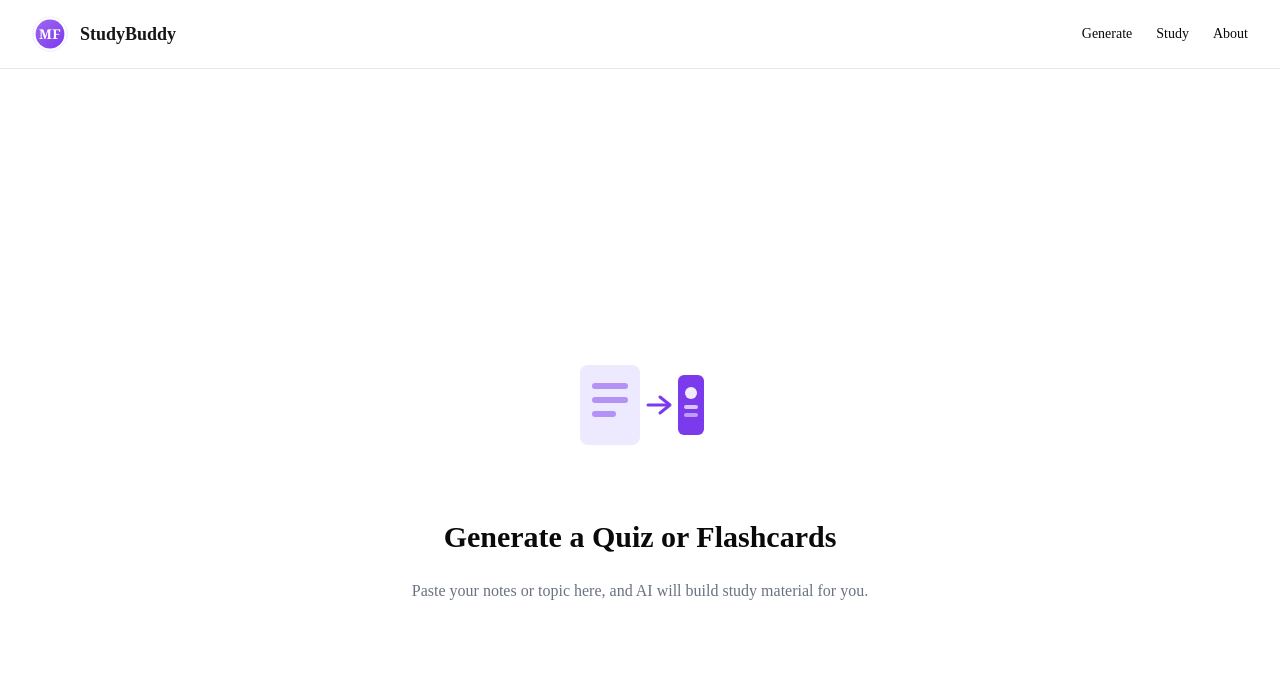
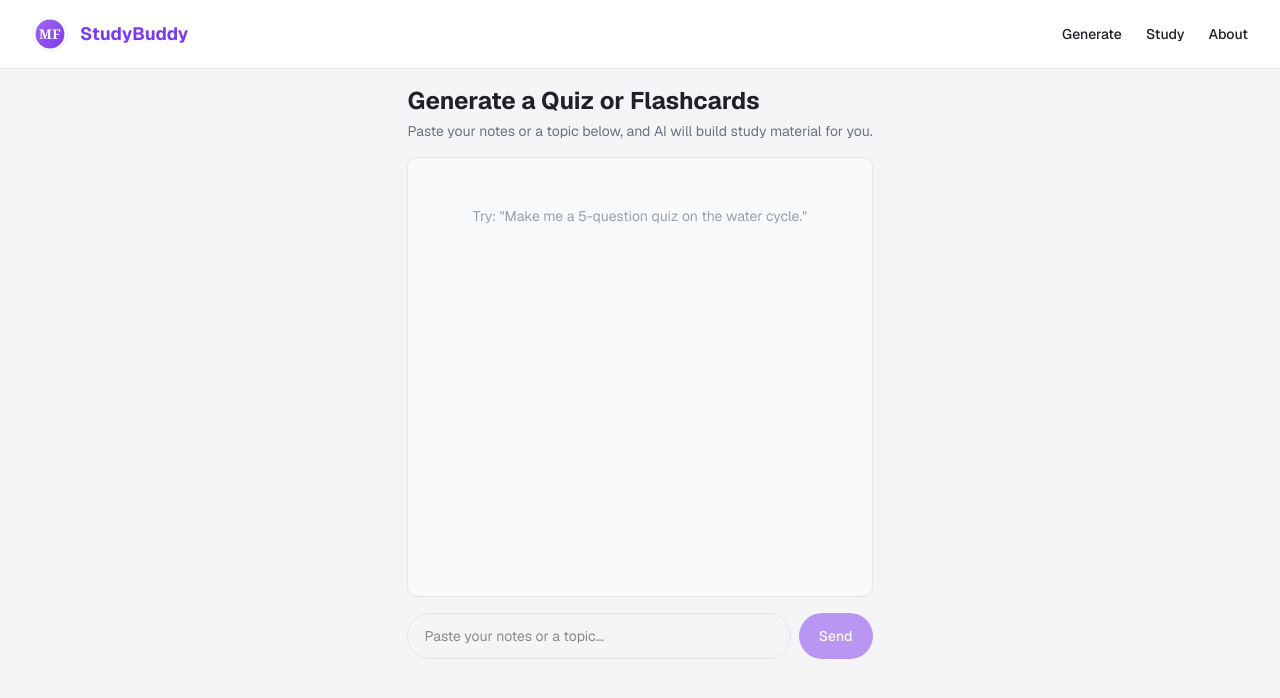
Before and after one commit to tahir786408/study_buddy, a Next.js app: page /generate in a window 1280 px wide. Shown: the top 698 px of the page. Built offline with nearby package versions, Linux system fonts and the light colour scheme.

Commit message:
Add streaming AI chat interface for quiz/flashcard generation

```diff
--- /dev/null
+++ b/app/api/chat/route.ts
@@ -0,0 +1,68 @@
+// Model and system prompt config kept in one place, as required by the brief.
+const MODEL = "openrouter/free";
+
+const SYSTEM_PROMPT = `You are StudyBuddy, an AI study assistant. When a student gives you notes or a topic, generate a short quiz (3-5 questions) or a set of flashcards (question/answer pairs) that help them study. Keep it concise, accurate, and focused only on the material provided. Format clearly with numbered questions or flashcard pairs.`;
+
+export async function POST(req: Request) {
+  const { messages } = await req.json();
+
+  const openrouterResponse = await fetch("https://openrouter.ai/api/v1/chat/completions", {
+    method: "POST",
+    headers: {
+      "Content-Type": "application/json",
+      Authorization: `Bearer ${process.env.OPENROUTER_API_KEY}`,
+    },
+    body: JSON.stringify({
+      model: MODEL,
+      messages: [{ role: "system", content: SYSTEM_PROMPT }, ...messages],
+      stream: true,
+    }),
+  });
+
+  if (!openrouterResponse.ok || !openrouterResponse.body) {
+    const errorText = await openrouterResponse.text();
+    console.log("OpenRouter error:", openrouterResponse.status, errorText);
+    return new Response("Failed to reach the AI provider.", { status: 502 });
+}
+
+  const encoder = new TextEncoder();
+  const decoder = new TextDecoder();
+
+  const stream = new ReadableStream({
+    async start(controller) {
+      const reader = openrouterResponse.body!.getReader();
+      let buffer = "";
+
+      while (true) {
+        const { done, value } = await reader.read();
+        if (done) break;
+
+        buffer += decoder.decode(value, { stream: true });
+        const lines = buffer.split("\n");
+        buffer = lines.pop() ?? "";
+
+        for (const line of lines) {
+          const trimmed = line.trim();
+          if (!trimmed.startsWith("data:")) continue;
+
+          const data = trimmed.slice(5).trim();
+          if (data === "[DONE]") continue;
+
+          try {
+            const parsed = JSON.parse(data);
+            const token = parsed.choices?.[0]?.delta?.content;
+            if (token) controller.enqueue(encoder.encode(token));
+          } catch {
+            // Ignore any partial/malformed JSON chunk boundary.
+          }
+        }
+      }
+
+      controller.close();
+    },
+  });
+
+  return new Response(stream, {
+    headers: { "Content-Type": "text/plain; charset=utf-8" },
+  });
+}
--- a/app/generate/page.tsx
+++ b/app/generate/page.tsx
@@ -1,11 +1,162 @@
-import GenerateIcon from "../components/GenerateIcon";
+"use client";
+
+import { useState, useRef, useEffect } from "react";
+
+interface Message {
+  id: string;
+  role: "user" | "assistant";
+  content: string;
+}
 
 export default function GeneratePage() {
+  const [messages, setMessages] = useState<Message[]>([]);
+  const [input, setInput] = useState("");
+  const [isLoading, setIsLoading] = useState(false);
+  const scrollRef = useRef<HTMLDivElement>(null);
+  const isAtBottomRef = useRef(true);
+  const abortControllerRef = useRef<AbortController | null>(null);
+
+  useEffect(() => {
+    if (isAtBottomRef.current && scrollRef.current) {
+      scrollRef.current.scrollTop = scrollRef.current.scrollHeight;
+    }
+  }, [messages]);
+
+  function handleScroll() {
+    const el = scrollRef.current;
+    if (!el) return;
+    const distanceFromBottom = el.scrollHeight - el.scrollTop - el.clientHeight;
+    isAtBottomRef.current = distanceFromBottom < 40;
+  }
+
+  function stop() {
+    abortControllerRef.current?.abort();
+    setIsLoading(false);
+  }
+
+  async function handleSubmit(e: React.FormEvent) {
+    e.preventDefault();
+    if (!input.trim() || isLoading) return;
+
+    const userMessage: Message = {
+      id: crypto.randomUUID(),
+      role: "user",
+      content: input,
+    };
+
+    const assistantId = crypto.randomUUID();
+    const nextMessages = [...messages, userMessage];
+
+    setMessages([...nextMessages, { id: assistantId, role: "assistant", content: "" }]);
+    setInput("");
+    setIsLoading(true);
+    isAtBottomRef.current = true;
+
+    const controller = new AbortController();
+    abortControllerRef.current = controller;
+
+    try {
+      const response = await fetch("/api/chat", {
+        method: "POST",
+        headers: { "Content-Type": "application/json" },
+        body: JSON.stringify({
+          messages: nextMessages.map((m) => ({ role: m.role, content: m.content })),
+        }),
+        signal: controller.signal,
+      });
+
+      if (!response.body) throw new Error("No response body");
+
+      const reader = response.body.getReader();
+      const decoder = new TextDecoder();
+      let accumulated = "";
+
+      while (true) {
+        const { done, value } = await reader.read();
+        if (done) break;
+
+        accumulated += decoder.decode(value, { stream: true });
+
+        setMessages((prev) =>
+          prev.map((m) =>
+            m.id === assistantId ? { ...m, content: accumulated } : m
+          )
+        );
+      }
+    } catch (err) {
+      if ((err as Error).name !== "AbortError") {
+        setMessages((prev) =>
+          prev.map((m) =>
+            m.id === assistantId
+              ? { ...m, content: "Something went wrong. Please try again." }
+              : m
+          )
+        );
+      }
+    } finally {
+      setIsLoading(false);
+      abortControllerRef.current = null;
+    }
+  }
+
   return (
-    <main className="min-h-screen flex flex-col items-center justify-center p-8 gap-6 text-center">
-      <GenerateIcon />
-      <h1 className="text-3xl font-bold">Generate a Quiz or Flashcards</h1>
-      <p className="text-gray-500">Paste your notes or topic here, and AI will build study material for you.</p>
+    <main className="min-h-screen flex flex-col max-w-2xl mx-auto p-4">
+      <h1 className="text-2xl font-bold mb-1">Generate a Quiz or Flashcards</h1>
+      <p className="text-gray-500 text-sm mb-4">
+        Paste your notes or a topic below, and AI will build study material for you.
+      </p>
+
+      <div
+        ref={scrollRef}
+        onScroll={handleScroll}
+        className="flex-1 overflow-y-auto flex flex-col gap-3 mb-4 min-h-[300px] max-h-[55vh] border rounded-lg p-4 bg-gray-50"
+      >
+        {messages.length === 0 && (
+          <p className="text-gray-400 text-sm text-center mt-8">
+            Try: &quot;Make me a 5-question quiz on the water cycle.&quot;
+          </p>
+        )}
+
+        {messages.map((message) => (
+          <div
+            key={message.id}
+            className={`max-w-[85%] px-4 py-2 rounded-2xl text-sm whitespace-pre-wrap ${
+              message.role === "user"
+                ? "self-end bg-primary text-white"
+                : "self-start bg-white border text-foreground"
+            }`}
+          >
+            {message.content || (isLoading ? "Thinking..." : "")}
+          </div>
+        ))}
+      </div>
+
+      <form onSubmit={handleSubmit} className="flex gap-2">
+        <input
+          value={input}
+          onChange={(e) => setInput(e.target.value)}
+          placeholder="Paste your notes or a topic..."
+          disabled={isLoading}
+          className="flex-1 border rounded-full px-4 py-3 text-sm outline-none focus:border-primary disabled:opacity-60"
+        />
+        {isLoading ? (
+          <button
+            type="button"
+            onClick={stop}
+            className="px-5 py-3 rounded-full bg-red-500 text-white text-sm font-medium"
+          >
+            Stop
+          </button>
+        ) : (
+          <button
+            type="submit"
+            disabled={!input.trim()}
+            className="px-5 py-3 rounded-full bg-primary text-white text-sm font-medium disabled:opacity-50"
+          >
+            Send
+          </button>
+        )}
+      </form>
     </main>
   );
 }
--- a/app/globals.css
+++ b/app/globals.css
@@ -1,20 +1,19 @@
 @import "tailwindcss";
-@import "tw-animate-css";
 @import "shadcn/tailwind.css";
 
 @custom-variant dark (&:is(.dark *));
 
 :root {
-  --primary: oklch(0.205 0 0);
+  --primary: #7c3aed;
   --primary-light: #ede9fe;
   --success: #22c55e;
-  --background: oklch(1 0 0);
-  --foreground: oklch(0.145 0 0);
-  --card: oklch(1 0 0);
-  --card-foreground: oklch(0.145 0 0);
-  --popover: oklch(1 0 0);
-  --popover-foreground: oklch(0.145 0 0);
-  --primary-foreground: oklch(0.985 0 0);
+  --background: #f5f5f7;
+  --foreground: #1f2028;
+  --card: #ffffff;
+  --card-foreground: #1f2028;
+  --popover: #ffffff;
+  --popover-foreground: #1f2028;
+  --primary-foreground: #ffffff;
   --secondary: oklch(0.97 0 0);
   --secondary-foreground: oklch(0.205 0 0);
   --muted: oklch(0.97 0 0);
@@ -47,7 +46,7 @@
   --color-primary: var(--primary);
   --color-primary-light: var(--primary-light);
   --color-success: var(--success);
-  --font-sans: var(--font-sans);
+  --font-sans: var(--font-geist-sans);
   --font-mono: var(--font-geist-mono);
   --font-heading: var(--font-sans);
   --color-sidebar-ring: var(--sidebar-ring);
--- a/package.json
+++ b/package.json
@@ -9,7 +9,10 @@
     "lint": "eslint"
   },
   "dependencies": {
+    "@ai-sdk/openai": "^4.0.53",
+    "@ai-sdk/react": "^4.0.90",
     "@base-ui/react": "^1.7.0",
+    "ai": "^4.3.19",
     "class-variance-authority": "^0.7.1",
     "clsx": "^2.1.1",
     "lucide-react": "^1.37.0",
--- /dev/null
+++ b/postcss.config.mjs
@@ -0,0 +1,7 @@
+const config = {
+    plugins: {
+      "@tailwindcss/postcss": {},
+    },
+  };
+
+  export default config;
```
Also changed, not shown: 1 other file (tests, documents, lock files or other folders).
